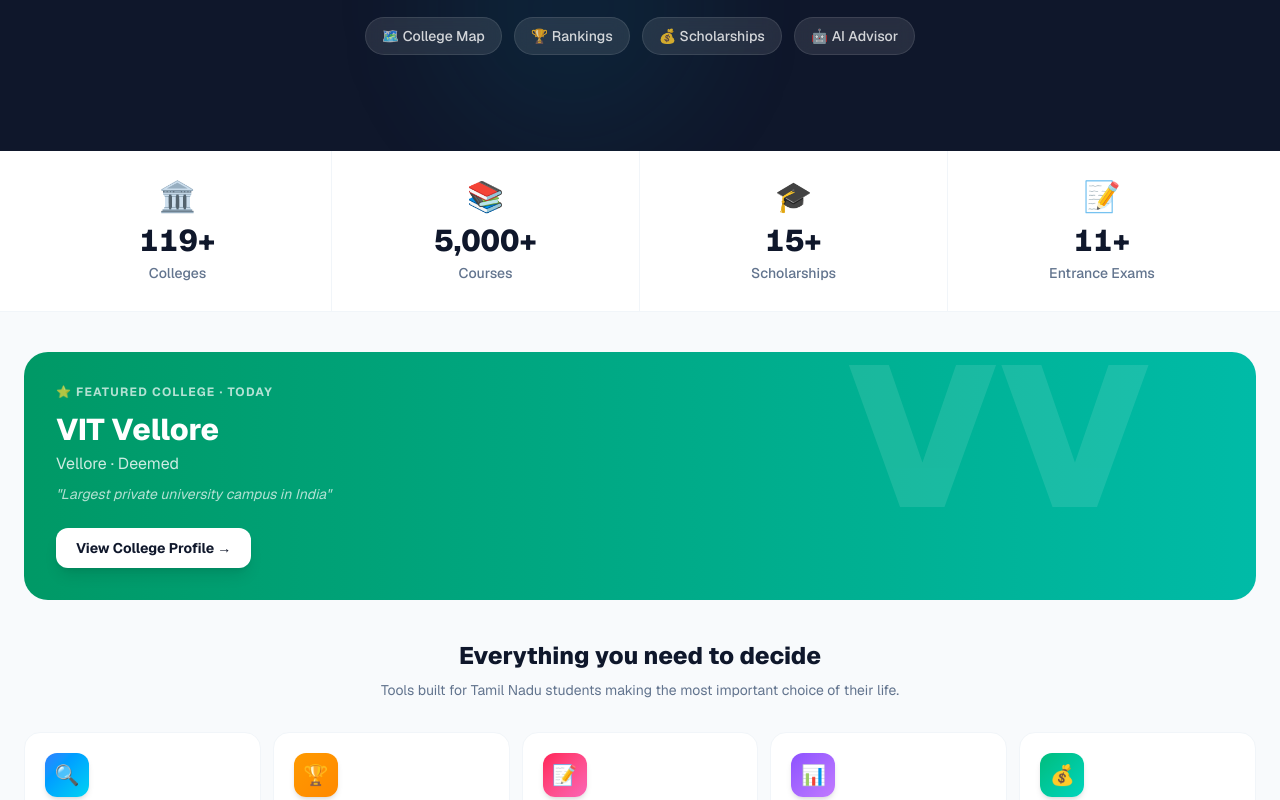
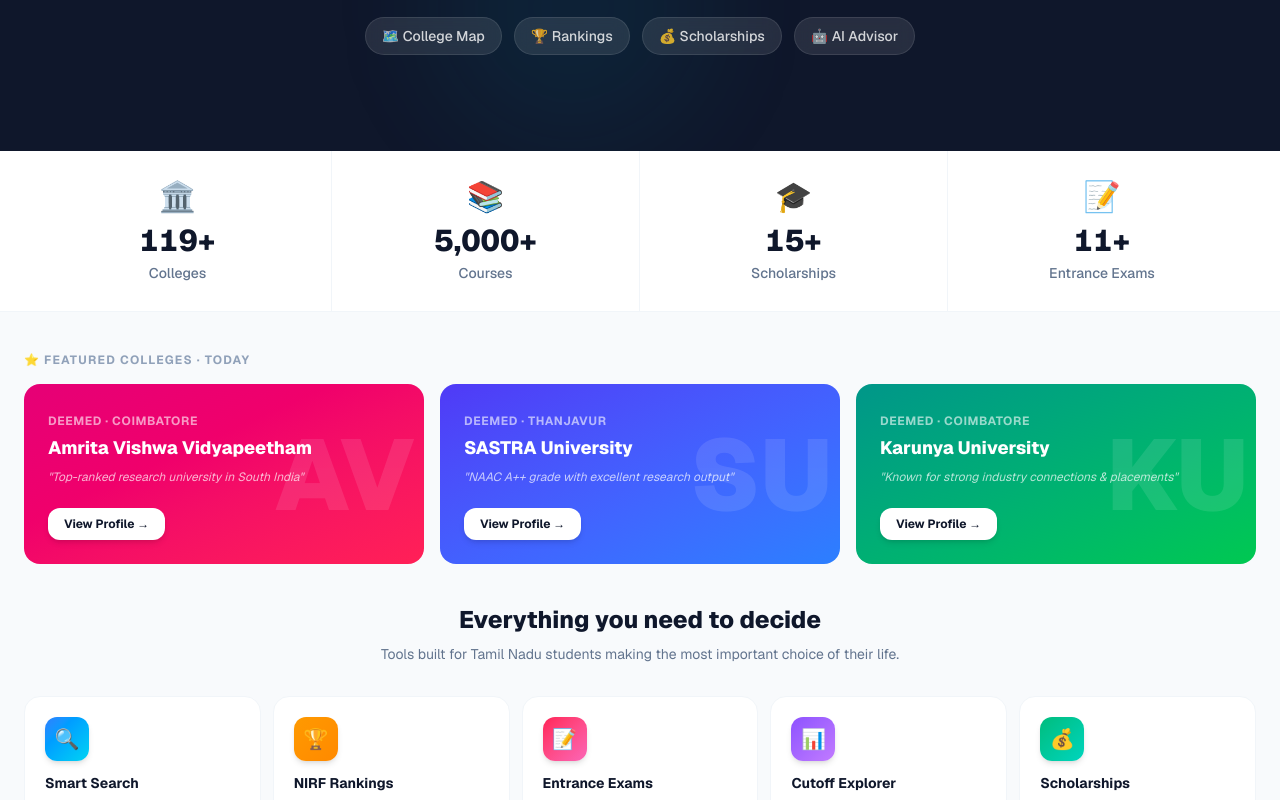
Before and after one commit to shafilahamed7/Pick-A-Degree, a Next.js app: page / in a window 1280 px wide. Shown: the part 549-1349 px from the top of the page. Built offline with nearby package versions, Linux system fonts and the light colour scheme.

Commit message:
Show 3 featured colleges of the day in a 3-column grid

```diff
--- a/src/app/page.tsx
+++ b/src/app/page.tsx
@@ -36,24 +36,27 @@
   { label: "TNEA exam details", href: "/entrance-exams" },
 ];
 
-// Featured college rotates daily
+// Featured colleges rotate daily — 3 shown at a time
 const featuredColleges = [
-  { name: "IIT Madras", tagline: "India's #1 ranked institute", slug: "iit-madras", type: "IIT", city: "Chennai", color: "from-red-600 to-orange-500", fact: "Consistently ranked #1 in NIRF since 2016" },
-  { name: "NIT Trichy", tagline: "Premier National Institute", slug: "nit-trichy", type: "NIT", city: "Tiruchirappalli", color: "from-orange-600 to-amber-500", fact: "90%+ placements with top global recruiters" },
-  { name: "Anna University", tagline: "TN's flagship university", slug: "anna-university", type: "University", city: "Chennai", color: "from-blue-600 to-cyan-500", fact: "Affiliating university for 500+ colleges in TN" },
-  { name: "VIT Vellore", tagline: "World-class private institute", slug: "vit-vellore", type: "Deemed", city: "Vellore", color: "from-emerald-600 to-teal-500", fact: "Largest private university campus in India" },
-  { name: "PSG College of Technology", tagline: "Coimbatore's finest", slug: "psg-college-of-technology", type: "Autonomous", city: "Coimbatore", color: "from-amber-600 to-yellow-500", fact: "92% placement rate with industry-leading labs" },
-  { name: "SRM Institute", tagline: "Top deemed university", slug: "srm-institute-of-science-and-technology", type: "Deemed", city: "Chennai", color: "from-violet-600 to-purple-500", fact: "Among top 50 in NIRF with 88% placements" },
-  { name: "Amrita Vishwa Vidyapeetham", tagline: "Multi-campus excellence", slug: "amrita-vishwa-vidyapeetham", type: "Deemed", city: "Coimbatore", color: "from-pink-600 to-rose-500", fact: "Top-ranked research university in South India" },
+  { name: "IIT Madras", slug: "iit-madras", type: "IIT", city: "Chennai", color: "from-red-600 to-orange-500", fact: "Ranked #1 in NIRF every year since 2016" },
+  { name: "NIT Trichy", slug: "nit-trichy", type: "NIT", city: "Tiruchirappalli", color: "from-orange-600 to-amber-500", fact: "90%+ placements with top global recruiters" },
+  { name: "Anna University", slug: "anna-university", type: "University", city: "Chennai", color: "from-blue-600 to-cyan-500", fact: "Affiliating university for 500+ colleges in TN" },
+  { name: "VIT Vellore", slug: "vit-vellore", type: "Deemed", city: "Vellore", color: "from-emerald-600 to-teal-500", fact: "Largest private university campus in India" },
+  { name: "PSG College of Technology", slug: "psg-college-of-technology", type: "Autonomous", city: "Coimbatore", color: "from-amber-600 to-yellow-500", fact: "92% placement rate with industry-leading labs" },
+  { name: "SRM Institute", slug: "srm-institute-of-science-and-technology", type: "Deemed", city: "Chennai", color: "from-violet-600 to-purple-500", fact: "Top 50 in NIRF with 88% placement rate" },
+  { name: "Amrita Vishwa Vidyapeetham", slug: "amrita-vishwa-vidyapeetham", type: "Deemed", city: "Coimbatore", color: "from-pink-600 to-rose-500", fact: "Top-ranked research university in South India" },
+  { name: "SASTRA University", slug: "sastra-university", type: "Deemed", city: "Thanjavur", color: "from-indigo-600 to-blue-500", fact: "NAAC A++ grade with excellent research output" },
+  { name: "Karunya University", slug: "karunya-university", type: "Deemed", city: "Coimbatore", color: "from-teal-600 to-green-500", fact: "Known for strong industry connections & placements" },
 ];
 
 function getFeatured() {
   const day = new Date().getDate();
-  return featuredColleges[day % featuredColleges.length];
+  const start = (day * 3) % featuredColleges.length;
+  return [0, 1, 2].map(i => featuredColleges[(start + i) % featuredColleges.length]);
 }
 
 export default function HomePage() {
-  const featured = getFeatured();
+  const featured = getFeatured(); // array of 3
 
   return (
     <div className="min-h-screen bg-slate-50">
@@ -98,24 +101,30 @@
       {/* Animated stats */}
       <AnimatedStats />
 
-      {/* Featured College of the Day */}
+      {/* Featured Colleges of the Day */}
       <ScrollReveal className="max-w-7xl mx-auto px-6 py-10">
-        <div className={`relative bg-gradient-to-r ${featured.color} rounded-3xl p-8 overflow-hidden`}>
-          <div className="absolute right-0 top-0 bottom-0 w-1/3 opacity-10">
-            <div className="text-[200px] font-black text-white leading-none -mt-4">
-              {featured.name.split(" ").map(w => w[0]).join("").slice(0, 3)}
-            </div>
-          </div>
-          <div className="relative">
-            <div className="text-white/70 text-xs font-bold uppercase tracking-widest mb-3">⭐ Featured College · Today</div>
-            <h2 className="text-3xl font-extrabold text-white mb-1">{featured.name}</h2>
-            <p className="text-white/80 text-base mb-2">{featured.city} · {featured.type}</p>
-            <p className="text-white/70 text-sm mb-6 italic">"{featured.fact}"</p>
-            <Link href={`/colleges/${featured.slug}`}
-              className="inline-flex items-center gap-2 bg-white text-slate-900 px-5 py-2.5 rounded-xl font-bold text-sm hover:bg-white/90 transition-all shadow-lg">
-              View College Profile →
-            </Link>
-          </div>
+        <div className="text-xs font-bold text-slate-400 uppercase tracking-widest mb-4">⭐ Featured Colleges · Today</div>
+        <div className="grid md:grid-cols-3 gap-4">
+          {featured.map((c, i) => (
+            <ScrollReveal key={c.slug} delay={i * 80}>
+              <div className={`relative bg-gradient-to-br ${c.color} rounded-2xl p-6 overflow-hidden`}>
+                <div className="absolute right-0 top-0 bottom-0 opacity-10 flex items-center pr-2">
+                  <div className="text-[100px] font-black text-white leading-none">
+                    {c.name.split(" ").map((w: string) => w[0]).join("").slice(0, 2)}
+                  </div>
+                </div>
+                <div className="relative">
+                  <span className="text-xs font-bold text-white/60 uppercase tracking-wider">{c.type} · {c.city}</span>
+                  <h2 className="text-lg font-extrabold text-white mt-1 mb-2 leading-snug">{c.name}</h2>
+                  <p className="text-white/70 text-xs mb-5 italic leading-relaxed">"{c.fact}"</p>
+                  <Link href={`/colleges/${c.slug}`}
+                    className="inline-flex items-center gap-1.5 bg-white text-slate-900 px-4 py-2 rounded-xl font-bold text-xs hover:bg-white/90 transition-all shadow-md">
+                    View Profile →
+                  </Link>
+                </div>
+              </div>
+            </ScrollReveal>
+          ))}
         </div>
       </ScrollReveal>
 
```
